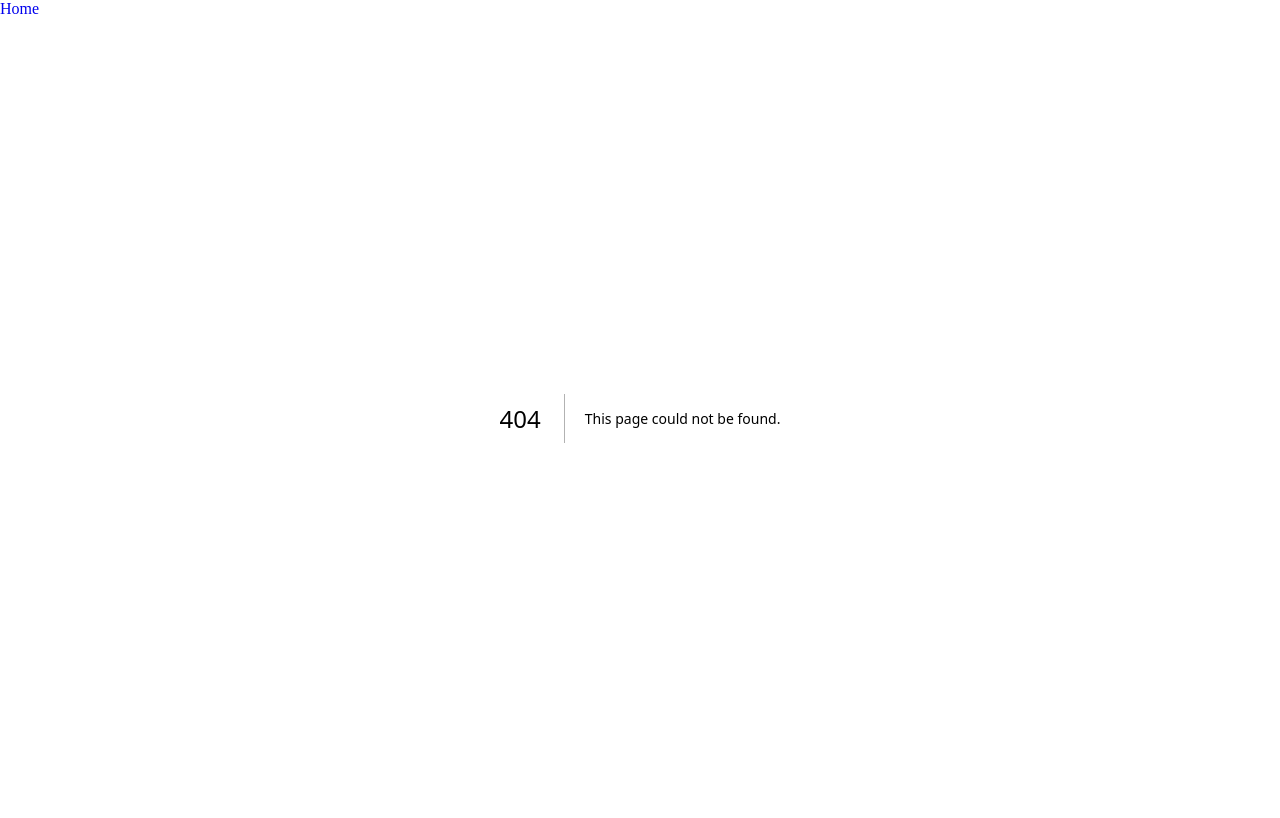
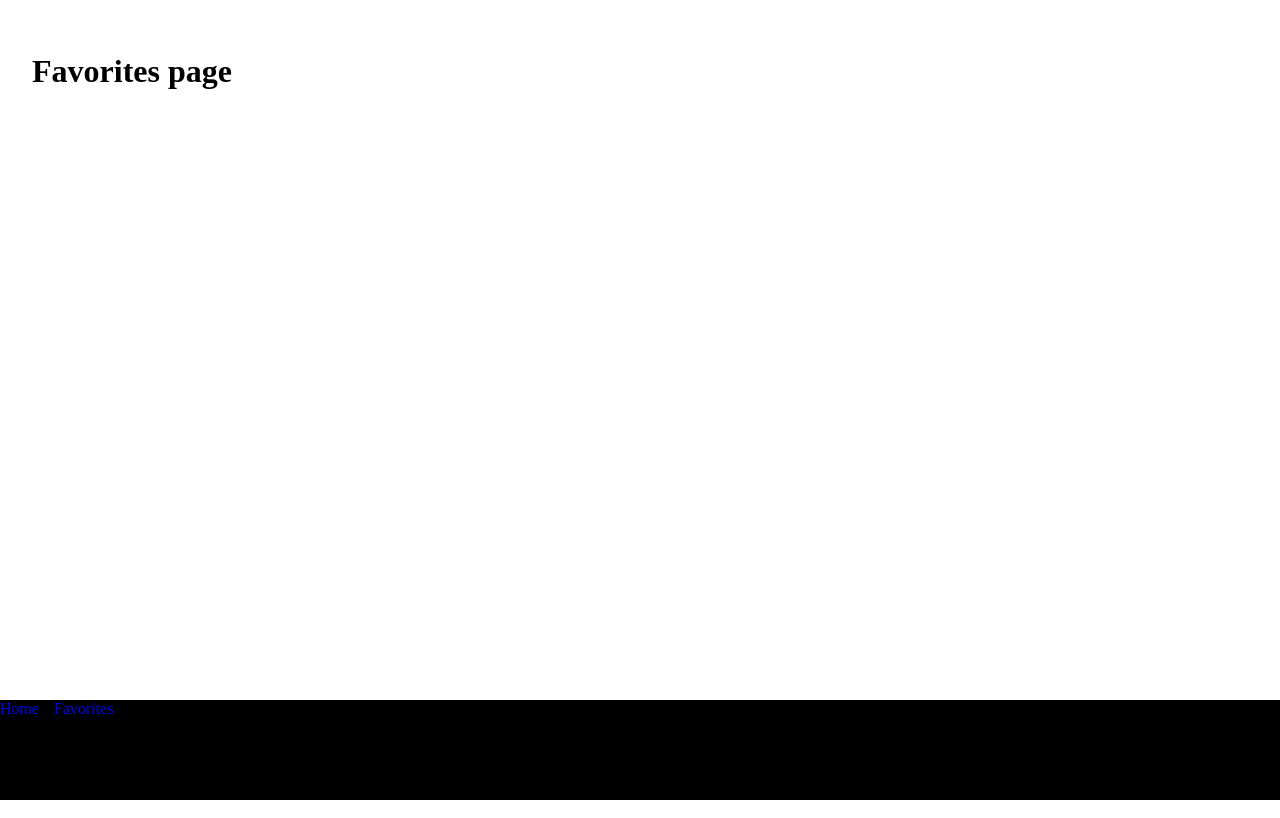
Before and after one commit to its-cess/next-exercise, a Next.js app: page /favorites in a window 1280 px wide. Before the commit this address had no page. Built offline with nearby package versions, Linux system fonts and the light colour scheme.

Commit message:
add navbar

```diff
--- /dev/null
+++ b/app/favorites/page.js
@@ -0,0 +1,3 @@
+export default function Page() {
+  return <h1>Favorites page</h1>;
+}
--- a/app/globals.css
+++ b/app/globals.css
@@ -1,6 +1,7 @@
 body {
   box-sizing: border-box;
-  margin: 2rem;
+  margin: 0;
+  padding: 2rem;
 }
 
 a {
--- a/app/layout.js
+++ b/app/layout.js
@@ -1,5 +1,6 @@
 import "./globals.css";
 import Link from "next/link";
+import { Navbar } from "./ui/Navbar";
 
 export const metadata = {
   title: "Next Exercise",
@@ -10,8 +11,11 @@ export default function RootLayout({ children }) {
   return (
     <html lang="en">
       <body>
-        <Link href="/">Home</Link>
         {children}
+        <Navbar>
+          <Link href="/">Home</Link>
+          <Link href="/favorites">Favorites</Link>
+        </Navbar>
       </body>
     </html>
   );
--- /dev/null
+++ b/app/ui/Navbar.js
@@ -0,0 +1,11 @@
+import styles from "./Navbar.module.css";
+import clsx from "clsx";
+
+export function Navbar({ children, className }) {
+  const classes = clsx({
+    [styles.navbar]: true,
+    [className]: className
+  });
+
+  return <nav className={classes}>{children}</nav>;
+}
--- /dev/null
+++ b/app/ui/Navbar.module.css
@@ -0,0 +1,12 @@
+.navbar {
+  position: fixed;
+  bottom: 0;
+  left: 0;
+  right: 0;
+  z-index: 5;
+  display: flex;
+  gap: 15px;
+  height: 100px;
+  background-color: black;
+  color: white;
+}
```
